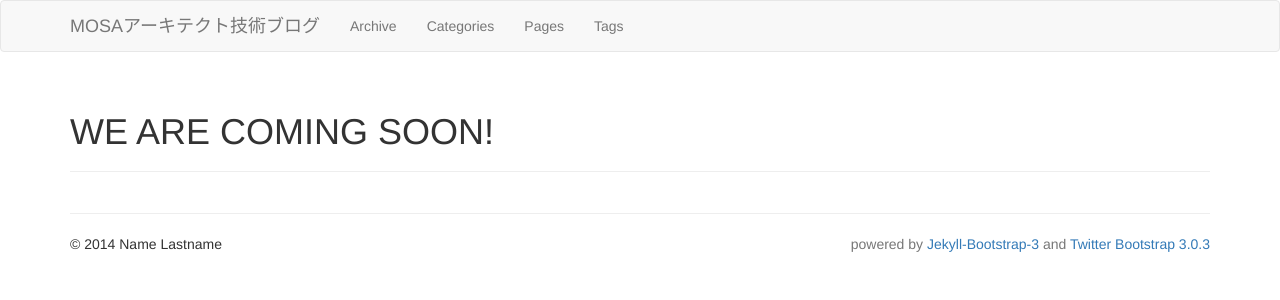
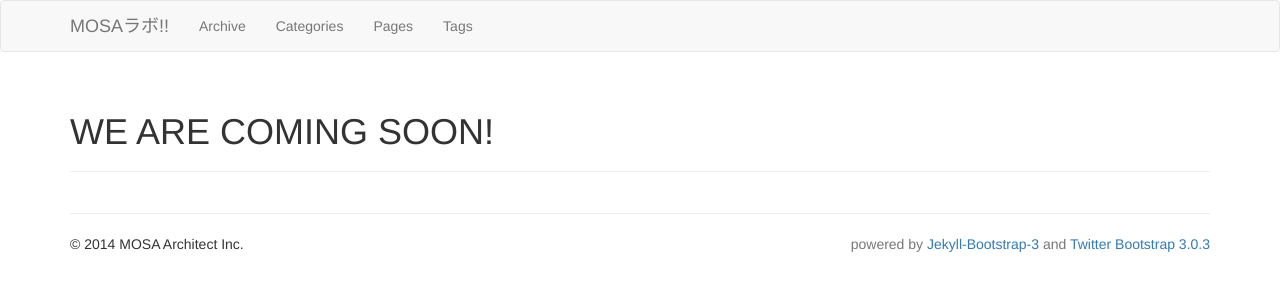
Before and after one commit to mosa-architect/mosa-architect.github.io, a Jekyll site: the page built from index.md, in a window 1280 px wide. Shown: the top 300 px of the page. Built offline with Jekyll 4.4.1, drawn with Linux system fonts in a browser that asks for light colours; nearby versions of some CDN libraries; library files that are not in the unit come from our copies.

Commit message:
タイトル修正

```diff
--- a/_config.yml
+++ b/_config.yml
@@ -11,10 +11,10 @@ markdown: kramdown
 # Themes are encouraged to use these universal variables
 # so be sure to set them if your theme uses them.
 #
-title : MOSAアーキテクト技術ブログ
+title : MOSAラボ!!
 tagline: Site Tagline
 author :
-  name : Name Lastname
+  name : MOSA Architect Inc.
   email : blah@email.test
   github : username
   twitter : username
```
